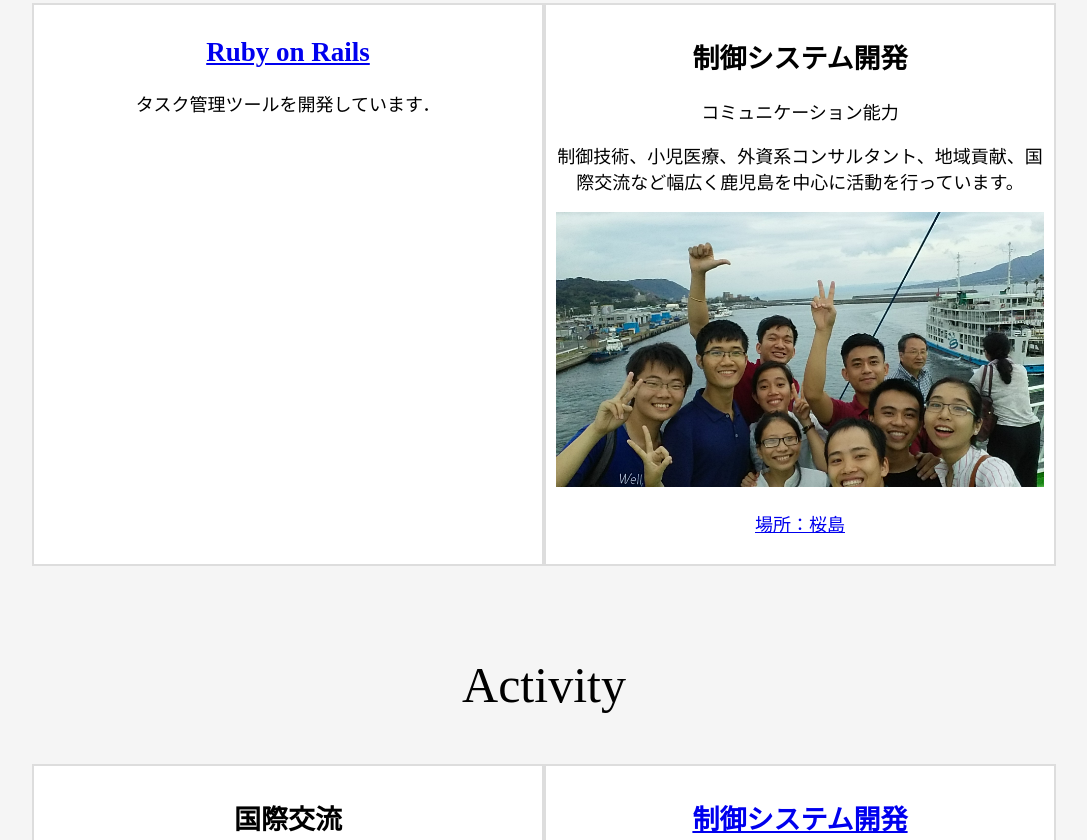
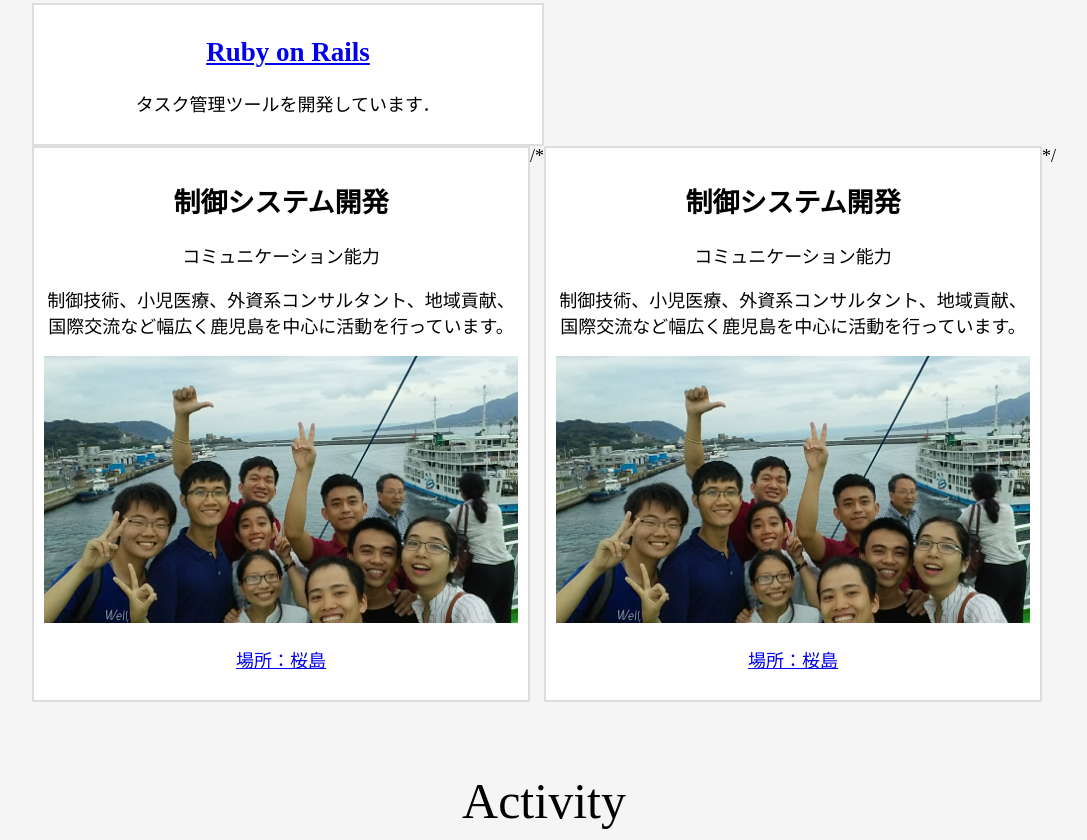
Before and after one commit to kaityan5/portfolio, a plain HTML site: page index.html in a window 1280 px wide. Shown: the part 1106-1946 px from the top of the page, without its empty margins (96-1183 px from the left). Drawn offline with nearby package versions, Linux system fonts and the light colour scheme; a web font is replaced by a local one.

Commit message:
no message

```diff
--- a/index.html
+++ b/index.html
@@ -78,12 +78,35 @@
 							</p>
 
 					</div>
+				</div>
+				<div class="Boxhalf">
+									<div class="skillbox">
+										<h2>
+										制御システム開発
+
+										</h2>
+										<p>
+											コミュニケーション能力
+										</p>
+										<p>
+											制御技術、小児医療、外資系コンサルタント、地域貢献、国際交流など幅広く鹿児島を中心に活動を行っています。
+										</P>
+										<img src="img/ベトナム青少年との交流.jpeg">
+
+										<p>
+											<a href='https://goo.gl/maps/cdHE58sRCnM637Xu9'>場所：桜島</a>
+
+										</p>
+
+				</div>
 
 
 
 
 
 
+
+                    /*
 					<div class="skillbox">
 							<h2>
 							制御システム開発
@@ -102,8 +125,10 @@
 
 							</p>
 					</div>
+					*/
 
-				</div>
+
+
 
 			</div>
 
```
